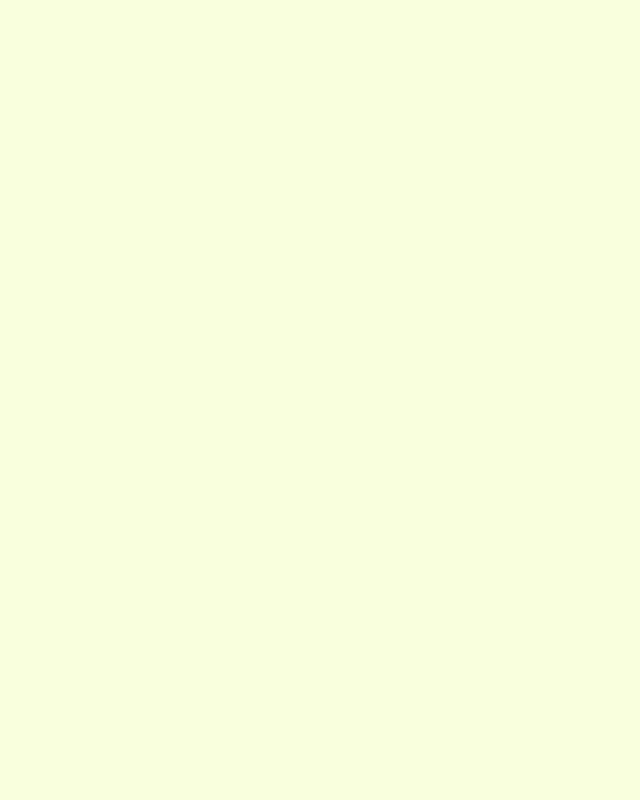
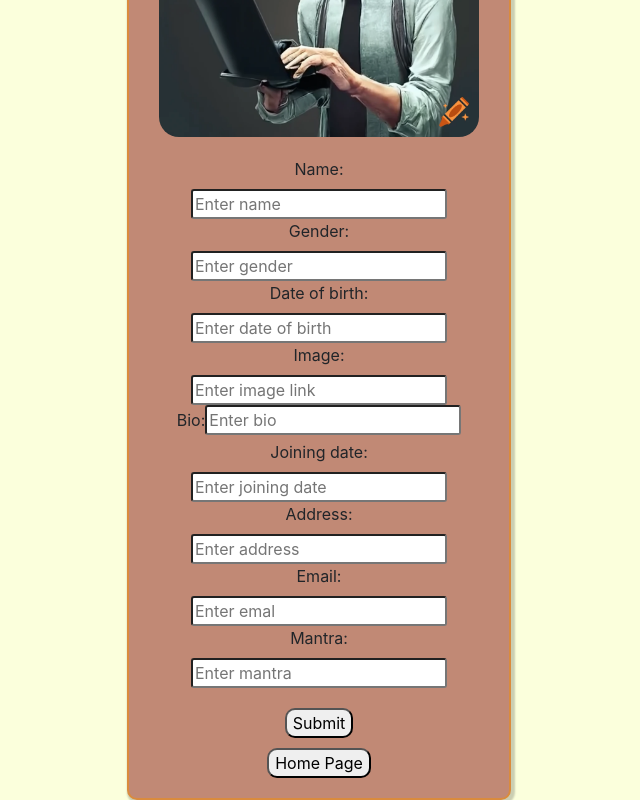
Before and after one commit to priyamdas01/turbo-potato, a React (Create React App) app in the folder turbo-potato/: page /form in a window 1280 px wide. Shown: the part 349-1149 px from the top of the page, without its empty margins (321-961 px from the left). Before the commit the page ends 800 px from the top, so only its background shows below. Built offline with nearby package versions, Linux system fonts and the light colour scheme; data requests are answered from the project's data file.

Commit message:
added more css

```diff
--- a/turbo-potato/db.json
+++ b/turbo-potato/db.json
@@ -205,28 +205,16 @@
       "mantra": "Bending beats breaking"
     },
     {
-      "name": "pikachu",
-      "gender": "Male",
-      "dob": "05/10/1670",
-      "image": "https://randomuser.me/api/portraits/men/83.jpg",
-      "bio": "skjdsjd sdkj sks djmk nsdk h js doosjd sod ssj dshid sds dhihdak jo jaojd ojajjojja odjo  jaod joadj oad",
-      "joining-date": "12/12/2003",
-      "address": "3264 Bethel Church Rd, Woodbridge, VA 22192-4328, United States",
-      "email": "edas@gmu.edu",
-      "mantra": "You only live once!",
+      "name": "",
+      "gender": "",
+      "dob": "",
+      "image": "",
+      "bio": "",
+      "joining-date": "",
+      "address": "",
+      "email": "",
+      "mantra": "",
       "id": 18
-    },
-    {
-      "name": "Priyam ",
-      "gender": "Male",
-      "dob": "05/10/1670",
-      "image": "https://randomuser.me/api/portraits/women/13.jpg",
-      "bio": "ksdjk  dclmsldms",
-      "joining-date": "12/12/2003",
-      "address": "3264 Bethel Church Rd, Woodbridge, VA 22192-4328, United States",
-      "email": "saibajannat@ymail.com",
-      "mantra": "You only live once!",
-      "id": 19
     }
   ],
   "admin": {
--- a/turbo-potato/src/components/App.js
+++ b/turbo-potato/src/components/App.js
@@ -4,14 +4,16 @@ import { Switch, Route } from "react-router-dom";
 import Header from "./Header";
 import EmployeesContainer from "./EmployeesContainer";
 import Login from "./Login";
-import SearchBar from "./SearchBar";
 import EmployeeInfo from "./EmployeeInfo";
 import NewEmployee from "./NewEmployee";
+import { useHistory } from "react-router-dom/cjs/react-router-dom.min";
+import "../index.css"
 
 
 function App() {
 
   const [emps, setEmps] = useState([]);
+  let history = useHistory();
 
   useEffect(() => {
     fetch("http://localhost:3000/employees")
@@ -31,6 +33,12 @@ function App() {
     setEmps(sortedEmps);
 
   }
+  const handleClick = ()=>{
+    history.push("/form");
+  }
+  const handleHomePageClick = ()=>{
+    history.push("/employees")
+  }
 
   return (
     <div className="App">
@@ -38,8 +46,8 @@ function App() {
       <Switch>
         <Route exact path="/employees">
           <Header emps = {emps} sortBy={sortBy}></Header>
-          {/* <SearchBar></SearchBar> */}
-          <NewEmployee addNewEmp = {addNewEmployee}></NewEmployee>
+
+          <button onClick={handleClick}>Register New Employee</button>
           <EmployeesContainer emps = {emps} onRemoval={removeEmp}></EmployeesContainer>
         </Route>
         <Route exact path="/">
@@ -48,6 +56,16 @@ function App() {
         <Route path="/employees/:id">
           <EmployeeInfo></EmployeeInfo>
         </Route>
+        <Route path = "/form" >
+          <div id = "new-form">
+            <NewEmployee addNewEmp = {addNewEmployee}></NewEmployee>
+            <div id = "form-home-page-btn">
+              <button onClick={handleHomePageClick}>Home Page</button>
+
+            </div>
+
+          </div>
+        </Route>
       </Switch>
     </div>
   );
--- a/turbo-potato/src/components/NewEmployee.js
+++ b/turbo-potato/src/components/NewEmployee.js
@@ -1,4 +1,6 @@
 import { useEffect, useState } from "react";
+import "../index.css"
+import empImg from "../employee.png"
 
 function NewEmployee({addNewEmp}){
     const [name, setName] = useState("");
@@ -41,7 +43,9 @@ function NewEmployee({addNewEmp}){
 
     return (
         <div>
+            <img src = {empImg} id = "emp-image"></img>
             <form>
+                <div id = "form-div">
                 <label htmlFor="name">Name: </label>
                 <input type="text" value={name} name="name" placeholder="Enter name" onChange={e=>handleClick(e,setName)} id = "name"required></input>
                 <br></br>
@@ -69,6 +73,8 @@ function NewEmployee({addNewEmp}){
                 <label htmlFor="mantra">Mantra: </label>
                 <input type="text" value={mantra} name="mantra" placeholder="Enter mantra" onChange={e=>handleClick(e,setMantra)} id = "mantra"required></input>
                 <br></br>
+                </div>
+
                 <button onClick={handleBtnClick}>Submit</button>
             </form>
         </div>
--- a/turbo-potato/src/index.css
+++ b/turbo-potato/src/index.css
@@ -28,19 +28,46 @@ code {
   box-shadow: 2px 2px 1px 2px rgba(225, 220, 220, 0.2);
   border-radius: 10px;
   margin: auto;
-  width: 100%;
-  background: linear-gradient(to top, #ebeb6a 0%, #FBFFDC 30%);
+  width: 20rem;
+  height: 28rem;
+  padding-top: 4rem;
+  background: linear-gradient(to top, #c18975 10%, #FBFFDC 40%);
+}
+#emp-card img{
+  width: 200px;
 }
 #emp-card:hover{
   box-shadow: rgba(0, 0, 0, 0.22) 0px 19px 43px;
   transform: translate3d(0px, -1px, 0px);
 }
 #emp-card button{
+  margin-top: 30px;
   border-radius: 10px;
 }
 #emp-card button:hover{
   background-color: rgb(245, 239, 145);
   box-shadow: rgba(127, 122, 122, 0.22) 0px 19px 43px;
+}
+#new-form{
+  background-color: #c18975;
+  width: 30%;
+  margin: auto;
+  margin-top: 9rem;
+  text-align: center;
+  padding: 20px;
+  border: 2px solid rgb(218, 139, 61);
+  border-radius: 10px;
+  box-shadow: 2px 2px 2px 2px rgba(10, 10, 10, 0.2);
+}
+
+#new-form input{
+  border-radius: 3px;
+}
+#new-form button{
+  border-radius: 10px;
+}
+#form-home-page-btn{
+  margin-top: 10px;
 }
 
 img {
@@ -69,7 +96,10 @@ img {
   box-shadow: 2px 2px 2px 2px rgba(10, 10, 10, 0.2);
   /* background-color: #dedbdb; */
 }
-
+#form-div{
+  text-align: center;
+  padding: 20px;
+}
 
 #login-container img{
   height: 30rem;
@@ -90,7 +120,7 @@ img {
   border-radius: 10px;
 }
 #login-container button:hover{
-  background-color: rgb(253, 254, 198);
+  background-color: rgb(229, 164, 59);
 }
 
 #logo-name{
@@ -157,9 +187,14 @@ img {
   justify-content: end;
 }
 #employee-details{
-  background: linear-gradient(to top, #FBFFDC 0%, #ebeb6a 100%);
+  background: linear-gradient(to top, #FBFFDC 0%, #c18975 100%);
   border: 1px solid rgb(210, 203, 203);
   border-radius: 10px;
   padding: 10px;
   box-shadow: 2px 2px 2px 2px rgba(164, 149, 149, 0.2);
 }
+
+#emp-image{
+  width: 20rem;
+
+}
```
Also changed, not shown: turbo-potato/src/employee.png (added).
